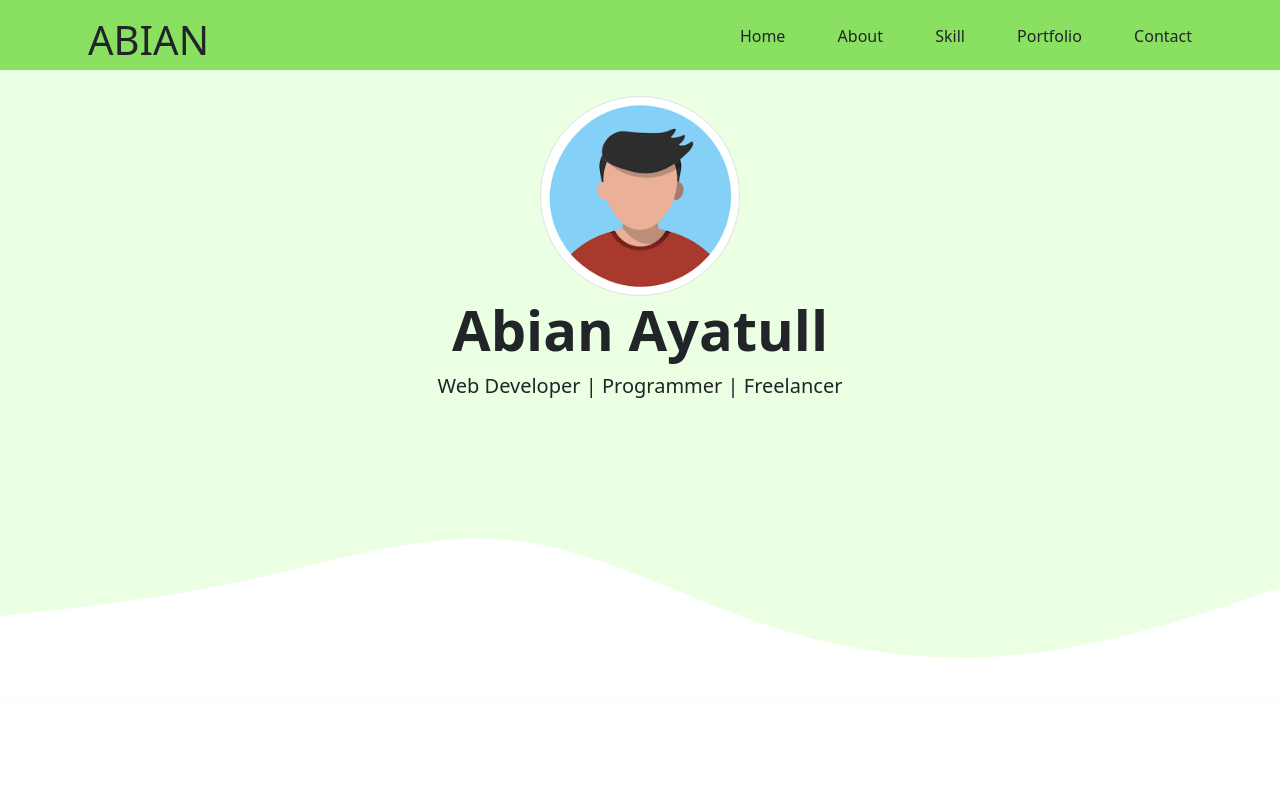
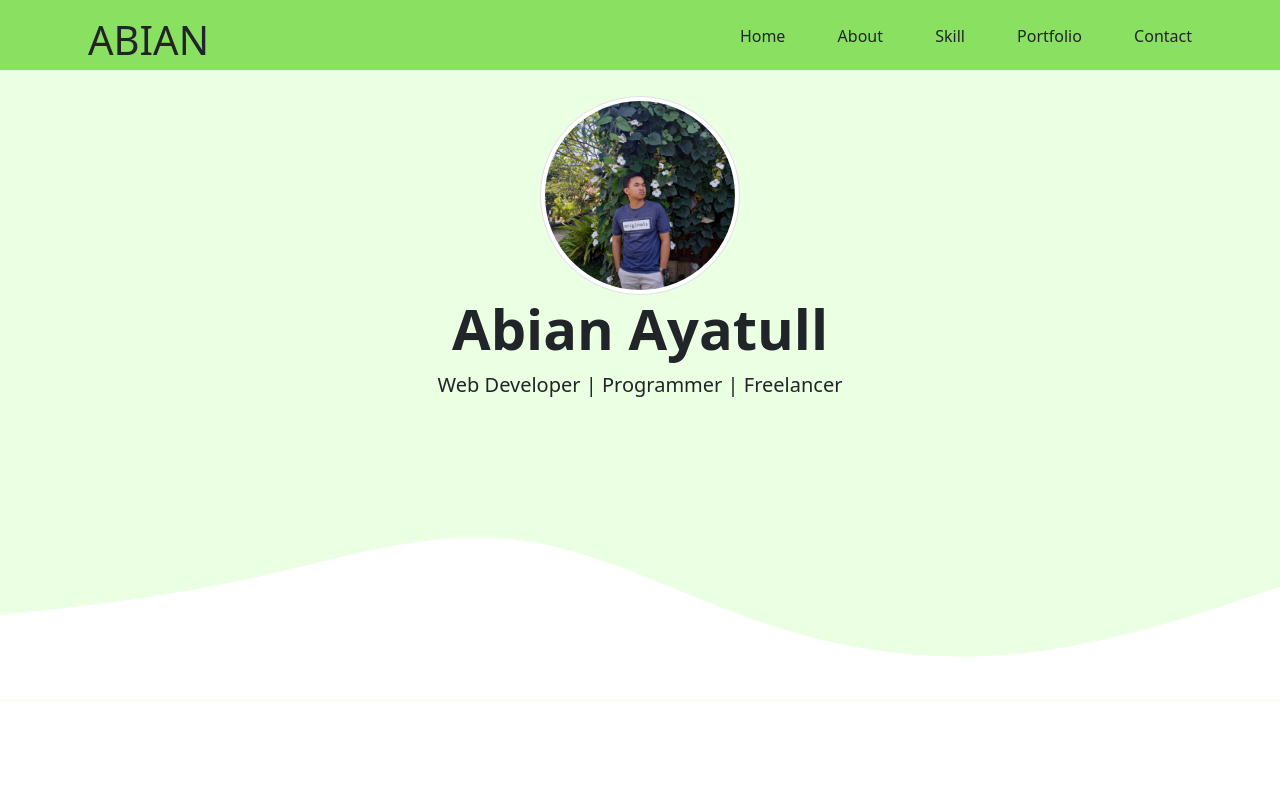
Before and after one commit to abianfikri/abianfikri.github.io, a plain HTML site: page index.html in a window 1280 px wide. Shown: the top 800 px of the page. Drawn offline with nearby package versions, Linux system fonts and the light colour scheme.

Commit message:
ganti gambar profile

```diff
--- a/index.html
+++ b/index.html
@@ -53,7 +53,7 @@
     <!-- Jumbotron -->
     <section class="jumbotron text-center">
       <!-- Gambar Profile -->
-      <img src="/img/gambar.png" alt="Abian" width="200px" class="rounded-circle img-thumbnail" />
+      <img src="/img/foto.png" alt="Abian" width="200px" class="rounded-circle img-thumbnail" />
       <!-- Nama -->
       <h1 class="display-4 fw-bold"><span class="efek-ngetik fw-bold">...</span></h1>
       <p class="lead">Web Developer | Programmer | Freelancer</p>
```
Also changed, not shown: 1 other file.
